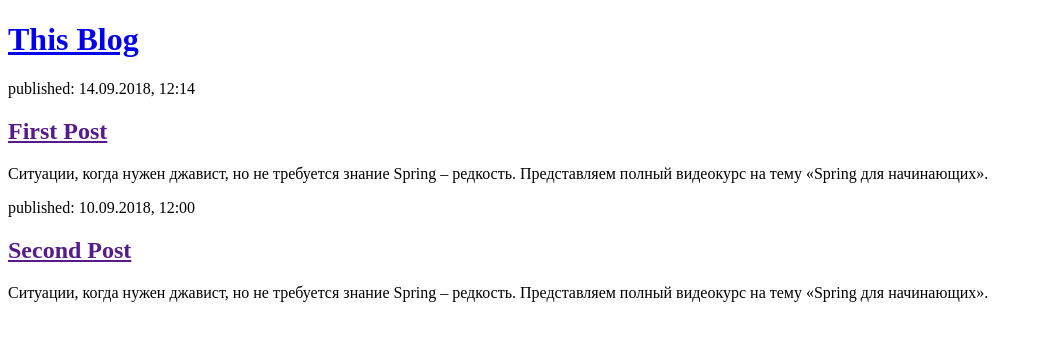
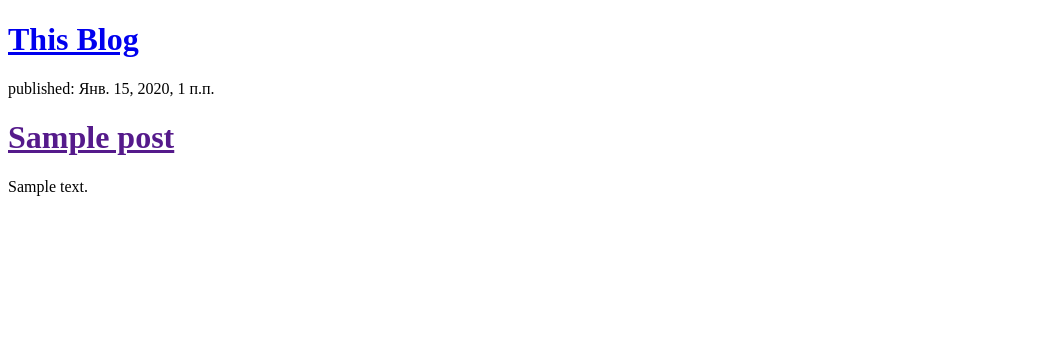
Before and after one commit to FarhadAhmedjanov/djangoblog, a Django app: template blog/templates/blog/post_list.html in a window 1280 px wide. Shown: the top 341 px of the page, without its empty margins (0-1043 px from the left). Run offline with Django 3.2, Linux system fonts and the light colour scheme; the template is opened without the code that fills it: values that come from a table or form of the project are taken from there, others are empty; tables that the repository leaves empty hold one stand-in row (values such as "Sample post").

Commit message:
Modified templates to display posts from database.

```diff
--- a/blog/templates/blog/post_list.html
+++ b/blog/templates/blog/post_list.html
@@ -9,16 +9,12 @@
         <h1><a href="/">This Blog</a> </h1>
     </div>
 
-    <div>
-        <p>published: 14.09.2018, 12:14</p>
-        <h2><a href="">First Post</a> </h2>
-        <p>Ситуации, когда нужен джавист, но не требуется знание Spring – редкость. Представляем полный видеокурс на тему «Spring для начинающих».</p>
-    </div>
-
-    <div>
-        <p>published: 10.09.2018, 12:00</p>
-        <h2><a href="">Second Post</a> </h2>
-        <p>Ситуации, когда нужен джавист, но не требуется знание Spring – редкость. Представляем полный видеокурс на тему «Spring для начинающих».</p>
-    </div>
+    {% for post in posts %}
+        <div>
+            <p>published: {{post.published_date}}</p>
+            <h1><a href="">{{post.title}}</a></h1>
+            <p>{{post.text|linebreaksbr}}</p>
+        </div>
+    {% endfor %}
 </body>
 </html>
--- a/blog/views.py
+++ b/blog/views.py
@@ -1,6 +1,9 @@
 from django.shortcuts import render
+from .models import Post
+from django.utils import timezone
 
 # Create your views here.
 
 def post_list(request):
-    return render(request, 'blog/post_list.html', {})
+    posts = Post.objects.filter(published_date__lte = timezone.now()).order_by('published_date')
+    return render(request, 'blog/post_list.html', {'posts':posts})
```
